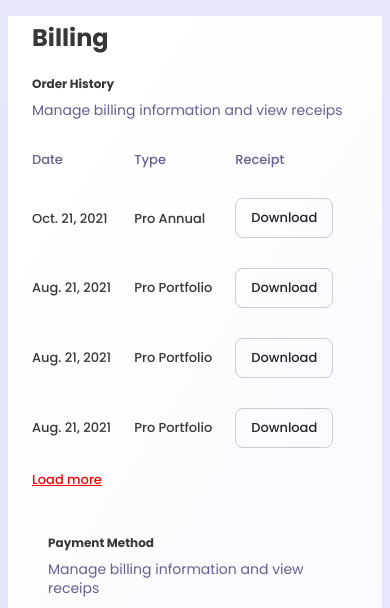
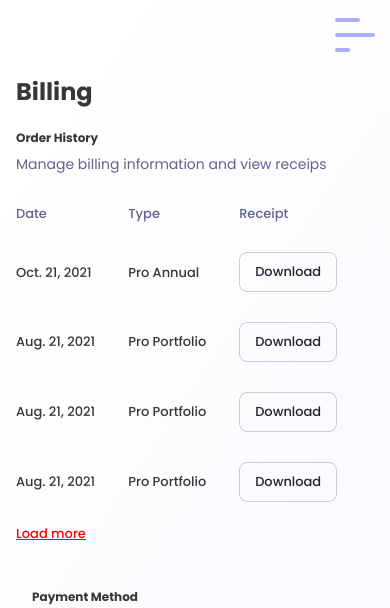
Before and after one commit to serdaronculer/Responsive-Billing-Page, a website: page index.html in a window 390 px wide. Shown: the top 608 px of the page. Drawn offline with Linux system fonts and the light colour scheme.

Commit message:
closable side navigation menu completed

```diff
--- a/index.html
+++ b/index.html
@@ -13,10 +13,10 @@
 
 <body>
     <div class="outer-layer">
-        <div class="card-wrapper m-0 m-2">
-            <div class="row p-0 p-md-4">
-                <aside class="col-1 col-xl-3">
-                    <div class="px-1 px-md-0 px-xl-1 py-1 py-md-3">
+        <div class="card-wrapper m-0 m-md-2">
+            <div class="row p-0 p-md-4 ">
+                <aside class="col-1 col-xl-3 ">
+                    <div class="px-1 px-md-0 px-xl-1 py-1 py-md-3 ">
                         <div class="side-header mt-2 mt-md-0">
                             <div class="d-flex align-items-center">
                                 <div class="mr-1 mr-md-0 mr-xl-1">
@@ -78,15 +78,20 @@
                         </div>
                     </div>
                 </aside>
-                <main class="col-12 col-md-11 col-xl-9" style="min-height:700px; background-color: green;">
+                <main class="col-12 col-md-11 col-xl-9 ">
+                    <!--SONRA EKLENECEK-->
+                    <div class="toggle-wrapper w-100">
+                        <div class="toggle ">
+                        </div>
+                    </div>
                     <div class="px-2 py-1 py-md-4">
                         <h1 class="mb-3">Billing</h1>
-                        <div class="row">
-                            <div class="col-xl-8 col-xxl-8 col-12">
+                        <div class="row ">
+                            <div class="col-xl-8 col-xxl-8 col-12 ">
                                 <section>
-                                    <div class="title">
+                                    <div>
                                         <h6>Order History</h6>
-                                        <div class="text-desc">Manage billing information and view receips</div>
+                                        <span class="text-desc">Manage billing information and view receips</span>
                                     </div>
                                     <div class="mt-2 p-lg-0">
                                         <table>
@@ -142,7 +147,7 @@
                                         <div class="payment-method-wrapper mt-2">
                                             <div class="d-flex align-items-center">
                                                 <img class="mr-1" src="assets/svg/visa.svg" alt="">
-                                                <span>Visa ending in 225</span>
+                                                <span>Visa ending in 2255</span>
                                                 <a href="#" class="btn btn-border fw-medium">Remove</a>
                                             </div>
                                         </div>
@@ -154,16 +159,17 @@
                                     <div>
                                         <span>Your plan</span>
                                         <h3 class="mt-1 text-white">Pro Annual</h3>
-                                        <span>Renews on Nov. 2021</span>
-                                        <div class="mt-1 mt-xl-2 text-center">
-                                            <a class="btn fw-medium text-white" href="#">Cancel
-                                                subscription</a>
-                                        </div>
+                                    </div>
+                                    <span>Renews on Nov. 2021</span>
+                                    <div class="mt-1 mt-xl-2 text-center">
+                                        <a class="btn fw-medium text-white" href="#">Cancel
+                                            subscription</a>
                                     </div>
                                 </div>
                             </section>
                         </div>
                     </div>
+
                 </main>
             </div>
         </div>
--- a/script/main.js
+++ b/script/main.js
@@ -1,4 +1,18 @@
+let menuToggle = document.querySelector(".toggle");
+let aside = document.querySelector("aside");
 let links = document.querySelectorAll("a");
+
+
+for (let i = 0; i < 3; i++) {
+    let spanElement = document.createElement('span');
+    menuToggle.appendChild(spanElement);
+}
+menuToggle.addEventListener("click", () => {
+    menuToggle.classList.toggle("active");
+    aside.classList.toggle("active");
+})
+
+
 
 links.forEach(item => {
     item.addEventListener('click', (e) => {
--- a/scss/main.scss
+++ b/scss/main.scss
@@ -107,6 +107,62 @@ main {
   border-top-right-radius: 32px;
   border-bottom-right-radius: 32px;
   height: auto;
+
+  .toggle-wrapper {
+    display: none;
+
+    .toggle {
+      position: relative;
+      width: 70px;
+      height: 70px;
+      border-radius: 10px;
+      display: flex;
+      justify-content: center;
+      align-items: center;
+      cursor: pointer;
+      overflow: hidden;
+
+      &.active {
+        span {
+          &:nth-child(1) {
+            width: 40px;
+            transform: translateY(0px) rotate(45deg);
+            transition-delay: 0.125s;
+          }
+
+          &:nth-child(2) {
+            width: 40px;
+            transform: translateY(0px) rotate(315deg);
+            transition-delay: 0.25s;
+          }
+
+          &:nth-child(3) {
+            transform: translateX(60px);
+          }
+        }
+      }
+
+      span {
+        position: absolute;
+        width: 40px;
+        height: 4px;
+        background-color: #adadff;
+        border-radius: 4px;
+        transition: 0.5s transform ease;
+
+        &:nth-child(1) {
+          transform: translateY(-15px);
+          width: 25px;
+          left: 15px;
+        }
+        &:nth-child(2) {
+          transform: translateY(15px);
+          width: 15px;
+          left: 15px;
+        }
+      }
+    }
+  }
 
   table {
     width: 100%;
@@ -249,7 +305,6 @@ main {
           box-shadow: 11px 0px 26px -7px rgba(219, 219, 219, 1);
         }
 
-
         .side-header {
           justify-content: flex-start;
           img {
@@ -278,6 +333,11 @@ main {
       main {
         border-top-right-radius: 0px;
         border-bottom-right-radius: 0px;
+
+        .toggle-wrapper {
+          display: flex;
+          justify-content: flex-end;
+        }
       }
     }
   }
```
Also changed, not shown: css/style.css, 1 other file.
